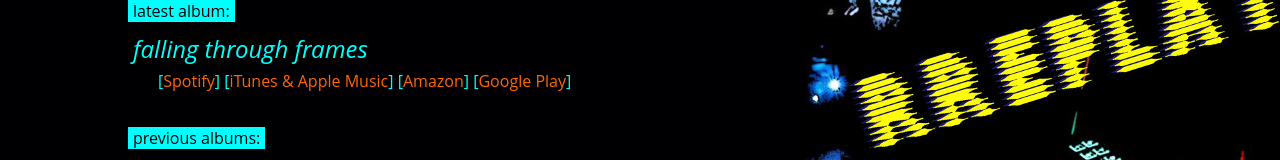
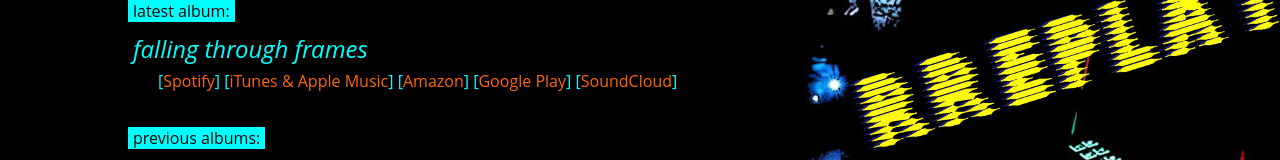
Before and after one commit to theriex/rreplay, a plain HTML site: page rreplaygae/docroot/index.html in a window 1280 px wide. Shown: the part 161-321 px from the top of the page. Drawn offline with Linux system fonts and the light colour scheme.

Commit message:
added soundcloud and spotify

```diff
--- a/rreplaygae/docroot/index.html
+++ b/rreplaygae/docroot/index.html
@@ -37,6 +37,7 @@
         [<a href="https://itunes.apple.com/en/album/id1143896523">iTunes&nbsp;&amp;&nbsp;Apple&nbsp;Music</a>]
         [<a href="https://www.amazon.com/Falling-Through-Frames-rreplay/dp/B01KIKFR9A">Amazon</a>]
         [<a href="https://play.google.com/store/music/album/Rreplay_Falling_Through_Frames?id=Biyi7yjgucmuxgafgankqbyquqm">Google&nbsp;Play</a>]
+        [<a href="https://soundcloud.com/rreplaymusic/sets/falling-through-frames">SoundCloud</a>]
       </div>
     </div>
   </div>
```
